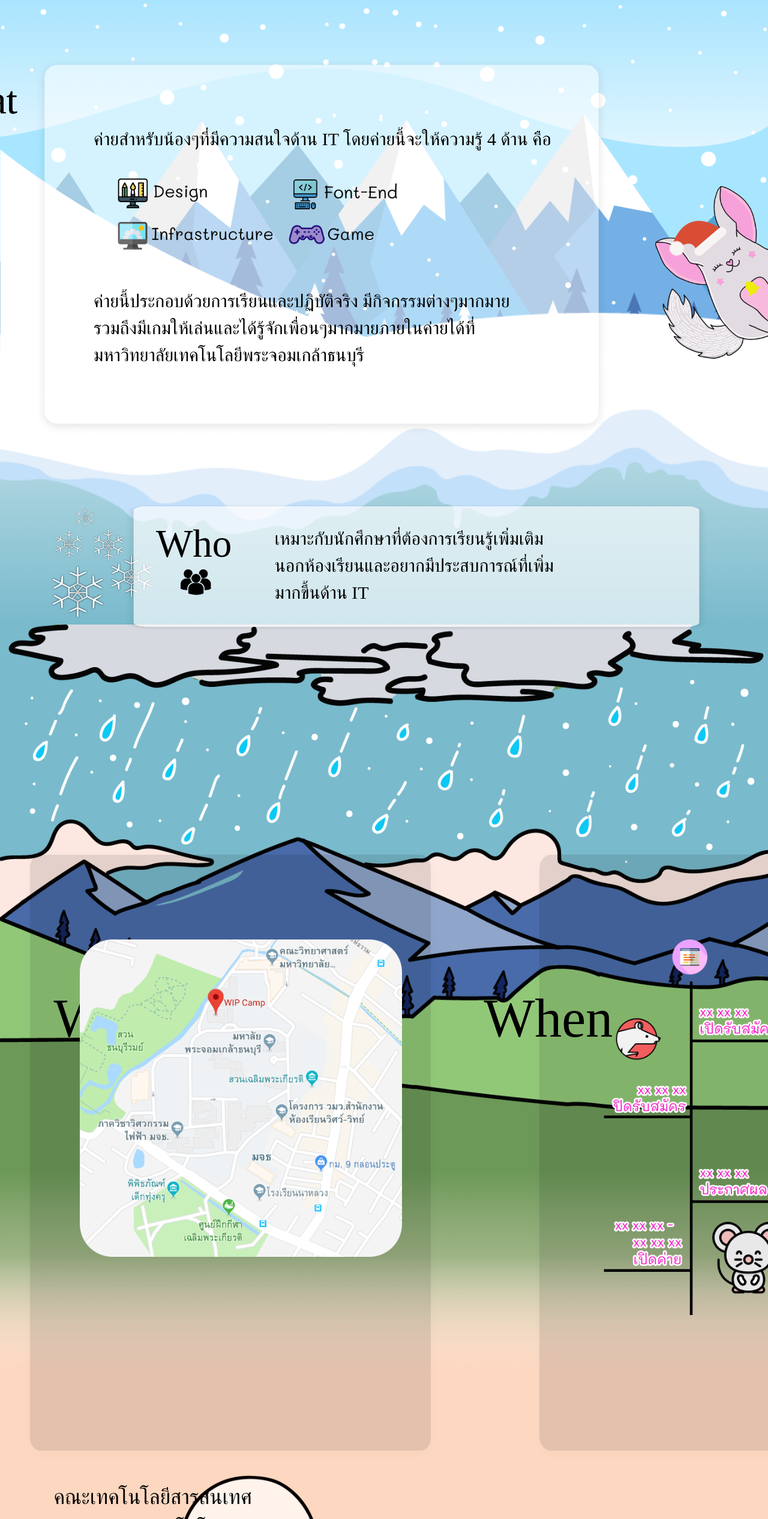
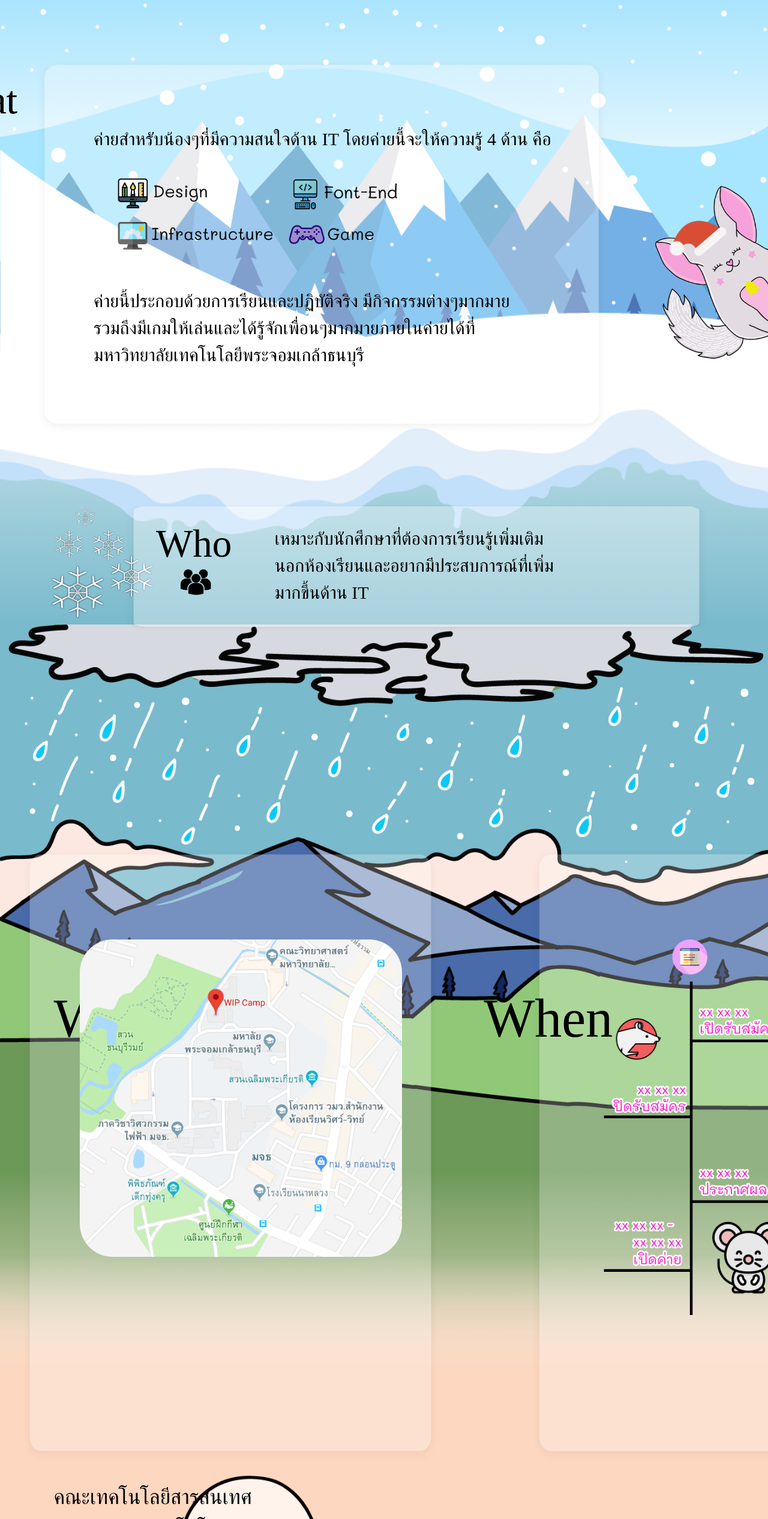
Before and after one commit to Zeferos/chinchila, a React (Create React App) app in the folder chinchilla/: page / in a window 1280 px wide. Shown: the part 1314-3846 px from the top of the page at 60% size. Built offline with nearby package versions, Linux system fonts and the light colour scheme.

Commit message:
More Updates & Hot Fixs

```diff
--- a/chinchilla/src/Page/WhatWho.js
+++ b/chinchilla/src/Page/WhatWho.js
@@ -45,7 +45,7 @@ const Rectangle1 = styled.img`
   left: 3.5em;
   width: 960px;
   height: 634px;
-  opacity: 0.5;
+  opacity: 0.3;
   blend : soft-light;
   color: white;
   Radius: 20px;
@@ -58,7 +58,7 @@ const Rectangle2 = styled.img`
   right: 6em;
   width: 980px;
   height: 213px;
-  opacity: 0.65;
+  opacity: 0.35;
   blend : soft-light;
   color: white;
   Radius: 100px;
--- a/chinchilla/src/Page/WhereWhen.js
+++ b/chinchilla/src/Page/WhereWhen.js
@@ -18,7 +18,9 @@ top: 170em;
  left: 55em;
  width: 40%;
  height: 130%;
- opacity: 0.1;
+ opacity: 0.25;
+ blend : soft-light;
+color: white;
 `
 const Rex2 = styled.img`
  position: absolute;
@@ -26,7 +28,9 @@ const Rex2 = styled.img`
  left: 2em;
  width: 55%;
  height: 130%;
- opacity: 0.1;
+ opacity: 0.25;
+ blend : soft-light;
+ color: white;
 `
 const Map = styled.img`
 position: absolute;
```
Also changed, not shown: chinchilla/public/images/WhereWhen/Rectangle.png, chinchilla/public/images/WhereWhen/Rectangle2.png.
